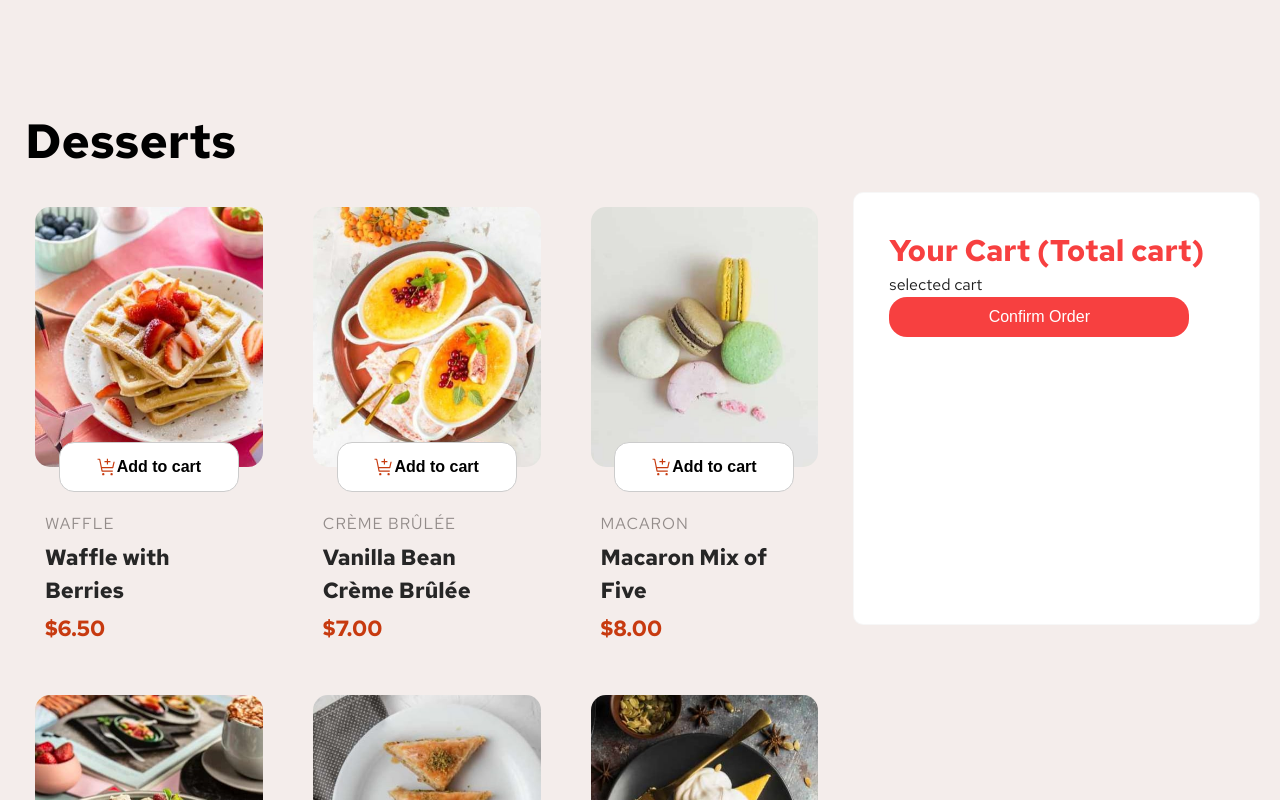
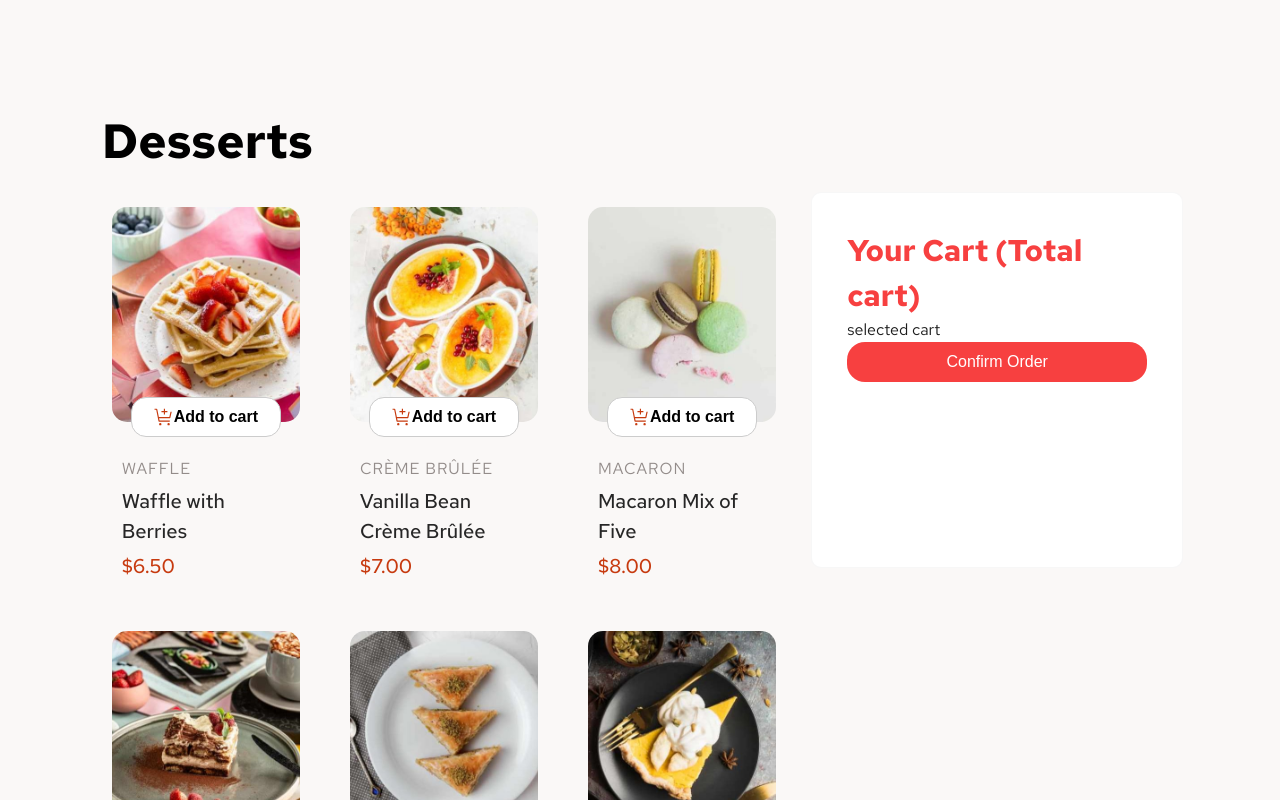
Before and after one commit to allyOsman/Restaurant-page, a React (Vite) app: page / in a window 1280 px wide. Shown: the top 800 px of the page. Built offline with nearby package versions, Linux system fonts and the light colour scheme.

Commit message:
make modification on style, add modal class and context api

```diff
--- a/src/components/Section/Cart.jsx
+++ b/src/components/Section/Cart.jsx
@@ -11,7 +11,7 @@ function Cart() {
           <CartItem
             key={item.id}
             item={item}
-            image={item.image.desktop}
+            // image={item.image.desktop}
           />
         ))}
       </ul>
--- a/src/components/Section/CartItem.jsx
+++ b/src/components/Section/CartItem.jsx
@@ -3,12 +3,12 @@ import addToCart from "../../assets/images/icon-add-to-cart.svg";
 
 import classes from "./CartItem.module.css";
 
-function CartItem({ item, image }) {
+function CartItem({ item }) {
   return (
     <li>
       <article className={classes.item}>
         <div className={classes.img_btn}>
-          <img src={image} className={classes.img_btn_img} />
+          <img src={item.image.desktop} className={classes.img_btn_img} />
           <button className={classes.img_btn_btn}>
             <img src={addToCart} />
             Add to cart
--- a/src/components/Section/CartItem.module.css
+++ b/src/components/Section/CartItem.module.css
@@ -28,8 +28,8 @@
   justify-content: center;
   align-items: center;
   margin-top: -25px;
-  width: 180px;
-  height: 50px;
+  width: 150px;
+  height: 40px;
   background: white;
   border: 1px solid hsl(240, 0%, 80%);
   border-radius: 15px;
@@ -84,15 +84,15 @@
 
 .all_text .title {
   color: hsl(0, 0%, 15%);
-  font-size: 22px;
-  font-weight: 700;
+  font-size: 20px;
+  font-weight: 500;
   margin: 5px 0;
 }
 
 .all_text .price {
   color: hsl(14, 86%, 42%);
-  font-size: 22px;
-  font-weight: 700;
+  font-size: 20px;
+  font-weight: 500;
 }
 
 /* @media (max-width: 768px) {
--- a/src/index.css
+++ b/src/index.css
@@ -7,7 +7,7 @@
 }
 
 body {
-  background: hsl(13, 31%, 94%);
+  background: hsla(13, 29%, 94%, 0.37);
   font-family: "Red Hat Text", sans-serif;
   font-size: 16px;
   line-height: 1.5;
@@ -18,7 +18,7 @@ body {
   max-width: 1400px; /* Prevents content from stretching too wide */
   margin: 100px auto; /* Centers the content horizontally */
   padding: 0 20px; /* Adds padding on smaller screens */
-  width: 100%;
+  width: 88%;
 }
 
 .main-wrapper { /* Changed to match JSX */
```
